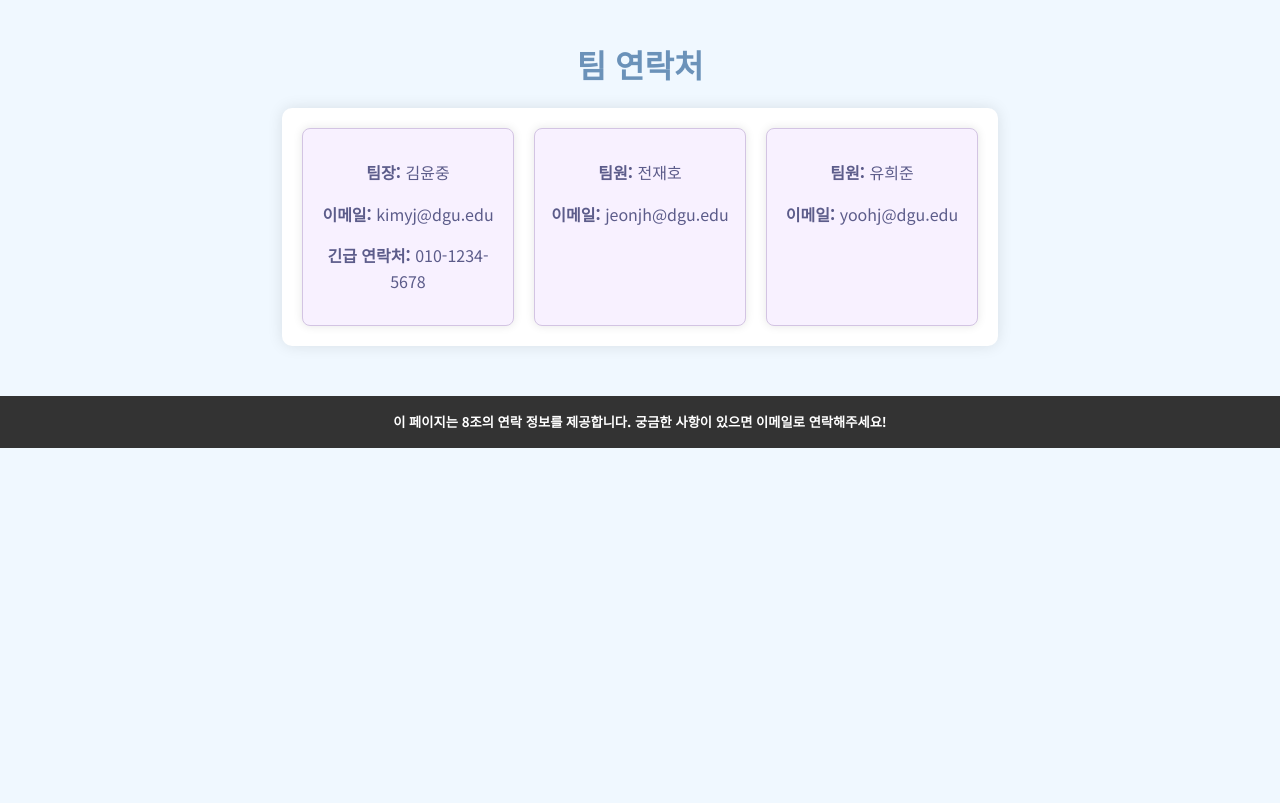
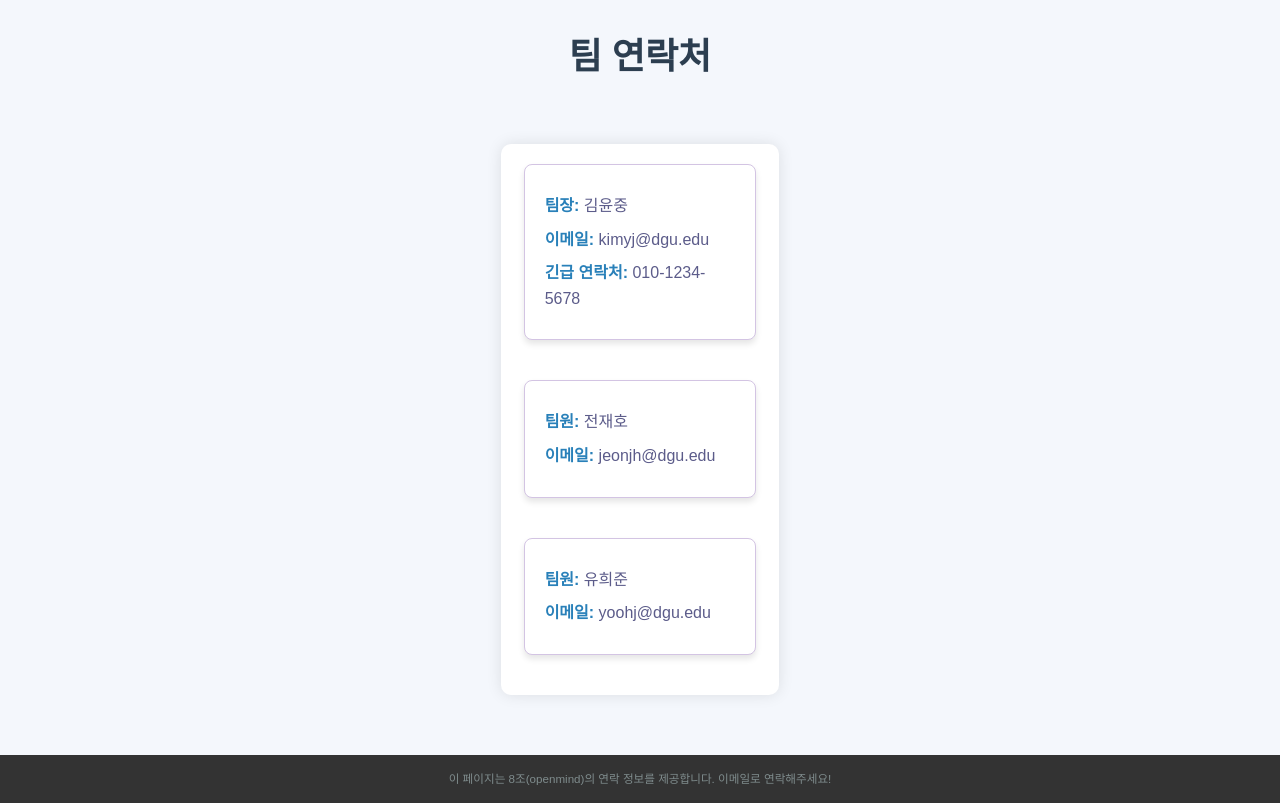
Before and after one commit to CSID-DGU/2024-2-OSSPrac-openmind-08, a Flask app: template Subject3_2/templates/contact.html in a window 1280 px wide. Before the commit the page ends 448 px from the top, so only its background shows below. Run offline with Flask 3, Linux system fonts and the light colour scheme; the template is opened without the code that fills it, so the values that code supplies are empty.

Commit message:
디자인조금추가

```diff
--- a/Subject3_2/team.py
+++ b/Subject3_2/team.py
@@ -5,13 +5,12 @@ app = Flask(__name__)
 # 최초 메인 페이지를 보여주는 루트 경로
 @app.route('/')
 def index():
-    return render_template('index.html')  # 위 HTML 코드를 form.html 파일로 저장해야 합니다
+    return render_template('index.html')
 
 # 학생 정보를 입력하는 경로
-
 @app.route('/input')
 def input():
-   return render_template('input.html')
+    return render_template('input.html')
 
 # 제출된 데이터를 처리하여 출력하는 경로
 @app.route('/result', methods=['POST'])
@@ -23,9 +22,11 @@ def result():
     # 데이터를 템플릿으로 전달하여 출력 페이지 생성
     return render_template('result.html', students=zip(names, student_numbers))
 
-#@app.route('/contact')
-#def contact_info():
-    #return render_template('app_contact.html')
+# 팀원 연락처를 제공하는 페이지
+@app.route('/contact')
+def contact_info():
+    # 연락처 정보 페이지 렌더링
+    return render_template('contact.html')
 
 if __name__ == '__main__':
     app.run(debug=True)
--- a/Subject3_2/templates/contact.html
+++ b/Subject3_2/templates/contact.html
@@ -6,6 +6,53 @@
     <title>팀 연락처</title>
     <!-- CSS 파일 링크 -->
     <link rel="stylesheet" href="{{ url_for('static', filename='css/style.css') }}">
+    <style>
+        body {
+            font-family: 'Arial', sans-serif;
+            background-color: #f4f7fc;
+            margin: 0;
+            padding: 0;
+            color: #333;
+        }
+        .main-title {
+            text-align: center;
+            margin-top: 30px;
+            font-size: 36px;
+            color: #2c3e50;
+        }
+        .container {
+            display: flex;
+            flex-direction: column;
+            align-items: center;
+            margin-top: 40px;
+        }
+        .student-block {
+            background-color: #ffffff;
+            border-radius: 8px;
+            box-shadow: 0 4px 6px rgba(0, 0, 0, 0.1);
+            margin-bottom: 20px;
+            padding: 20px;
+            width: 80%;
+            max-width: 500px;
+            text-align: left;
+        }
+        .student-block p {
+            margin: 8px 0;
+            font-size: 16px;
+        }
+        .student-block strong {
+            color: #2980b9;
+        }
+        footer {
+            text-align: center;
+            margin-top: 40px;
+            font-size: 14px;
+            color: #7f8c8d;
+        }
+        footer h5 {
+            font-weight: normal;
+        }
+    </style>
 </head>
 <body>
     <h1 class="main-title">팀 연락처</h1>
@@ -27,7 +74,7 @@
     </div>
 
     <footer>
-        <h5>이 페이지는 8조의 연락 정보를 제공합니다. 궁금한 사항이 있으면 이메일로 연락해주세요!</h5>
+        <h5>이 페이지는 8조(openmind)의 연락 정보를 제공합니다. 이메일로 연락해주세요!</h5>
     </footer>
 </body>
 </html>
```
Also changed, not shown: Subject3_2/templates/input.html (+51 -9 lines).
